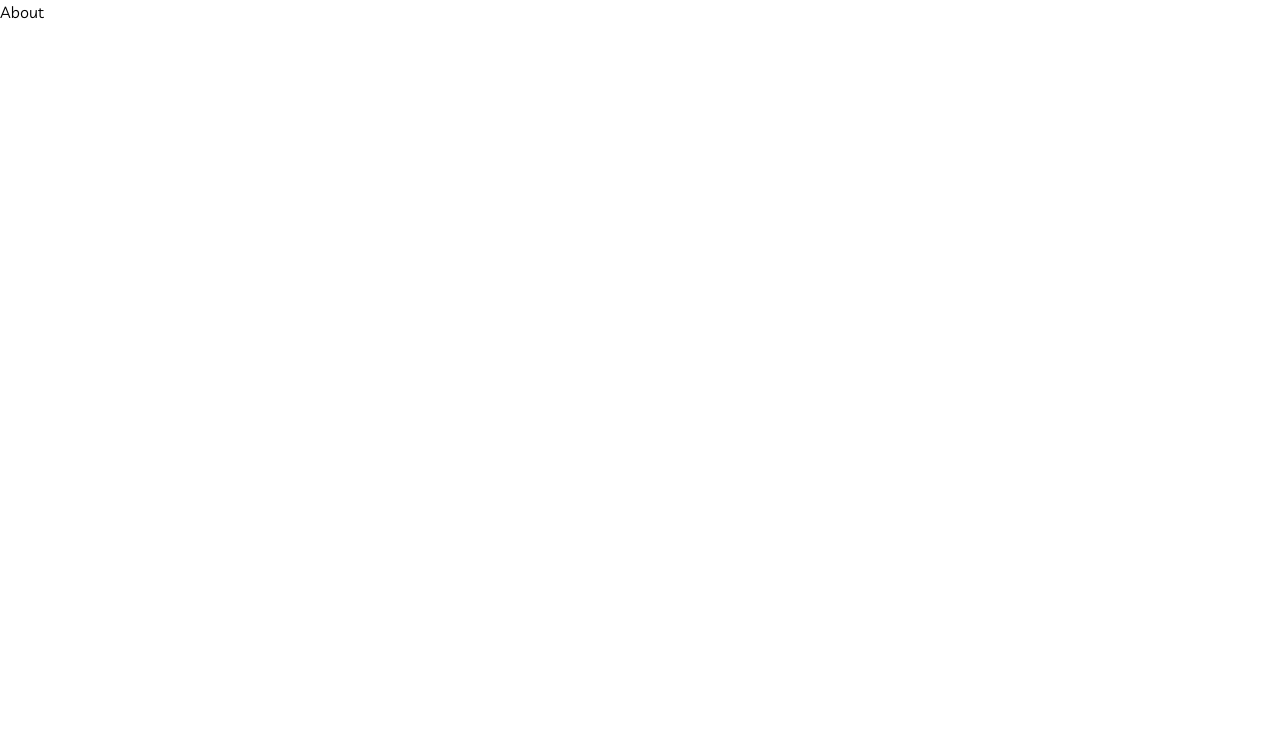
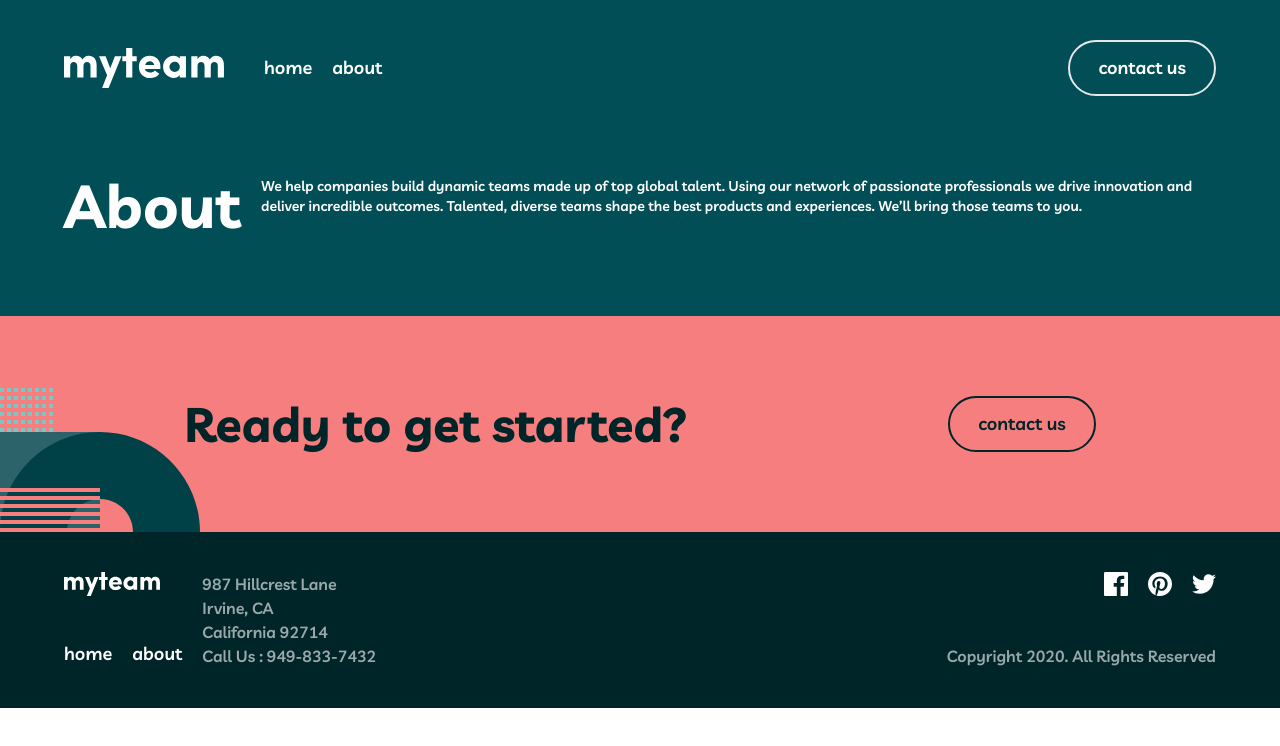
Before and after one commit to alimuddinhasan/myteam-website, a Next.js app: page /about in a window 1280 px wide. Shown: the top 746 px of the page. Built offline with nearby package versions, Linux system fonts and the light colour scheme.

Commit message:
feat(about): add about section

```diff
--- a/pages/about/index.tsx
+++ b/pages/about/index.tsx
@@ -1,16 +1,36 @@
-import Head from "next/head";
-import { Fragment } from "react";
+import BaseScreen from "@/components/BaseScreen";
+import Container from "@/components/Container";
 
 export default function Home() {
   return (
-    <Fragment>
-      <Head>
-        <title>Frontend Mentor | myteam website challenge - About</title>
-        <link rel='icon' href='/favicon.ico' />
-      </Head>
-      <main>
-        <h1>About</h1>
-      </main>
-    </Fragment>
+    <BaseScreen pageTitle='Frontend Mentor | myteam website challenge - Homepage'>
+      <article
+        className='flex justify-center bg-midnight-green px-5'
+        role='header'
+      >
+        <Container>
+          <div className='flex flex-col items-center'>
+            <div className='flex flex-col lg:flex-row items-center lg:items-stretch py-20 max-w-md lg:max-w-none gap-5'>
+              <h1
+                className='text-white text-6xl font-bold text-center'
+                data-testid='title'
+              >
+                About
+              </h1>
+              <p
+                className='font-semibold text-base lg:text-sm text-center lg:text-left text-white'
+                data-testid='description'
+              >
+                We help companies build dynamic teams made up of top global
+                talent. Using our network of passionate professionals we drive
+                innovation and deliver incredible outcomes. Talented, diverse
+                teams shape the best products and experiences. We’ll bring those
+                teams to you.
+              </p>
+            </div>
+          </div>
+        </Container>
+      </article>
+    </BaseScreen>
   );
 }
```
